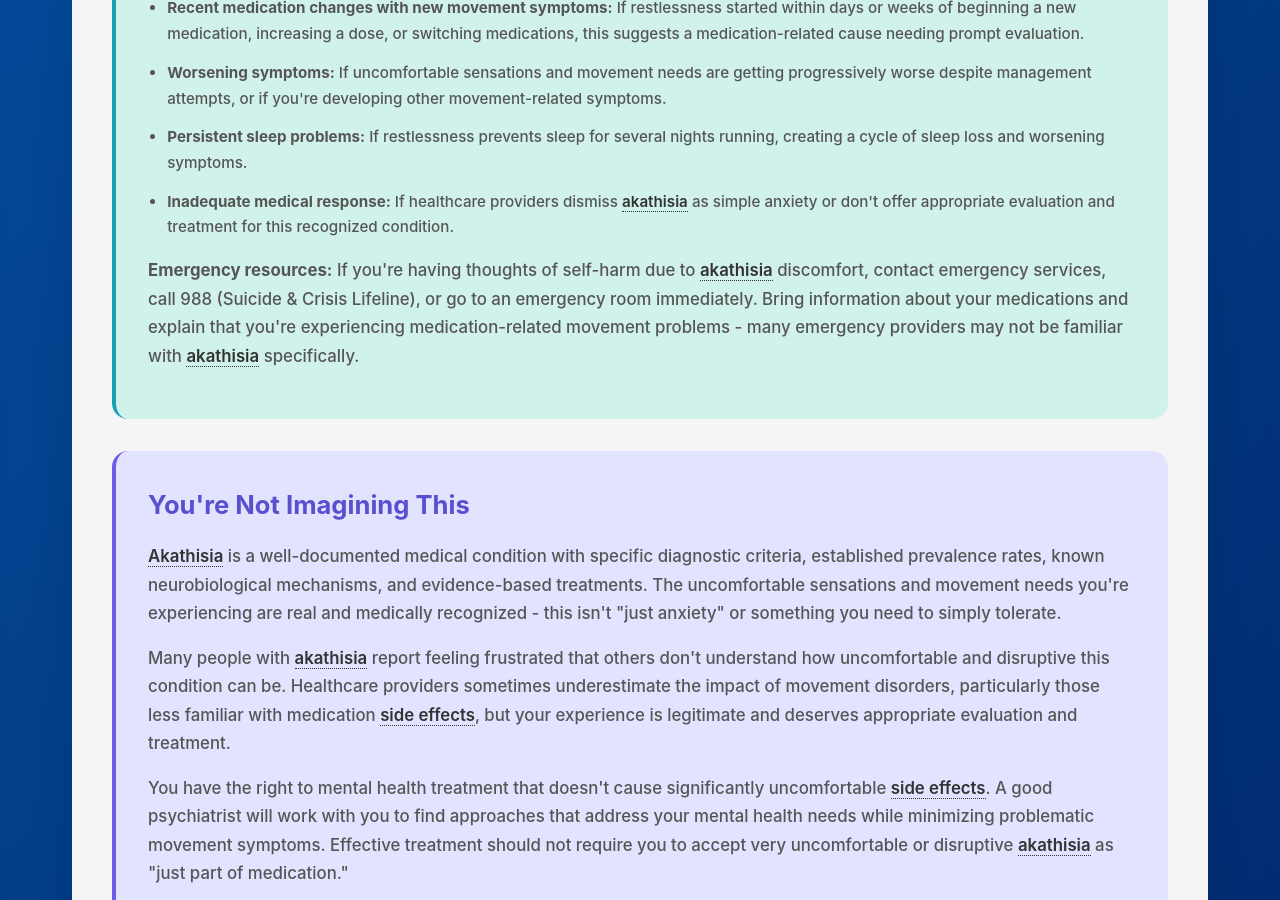
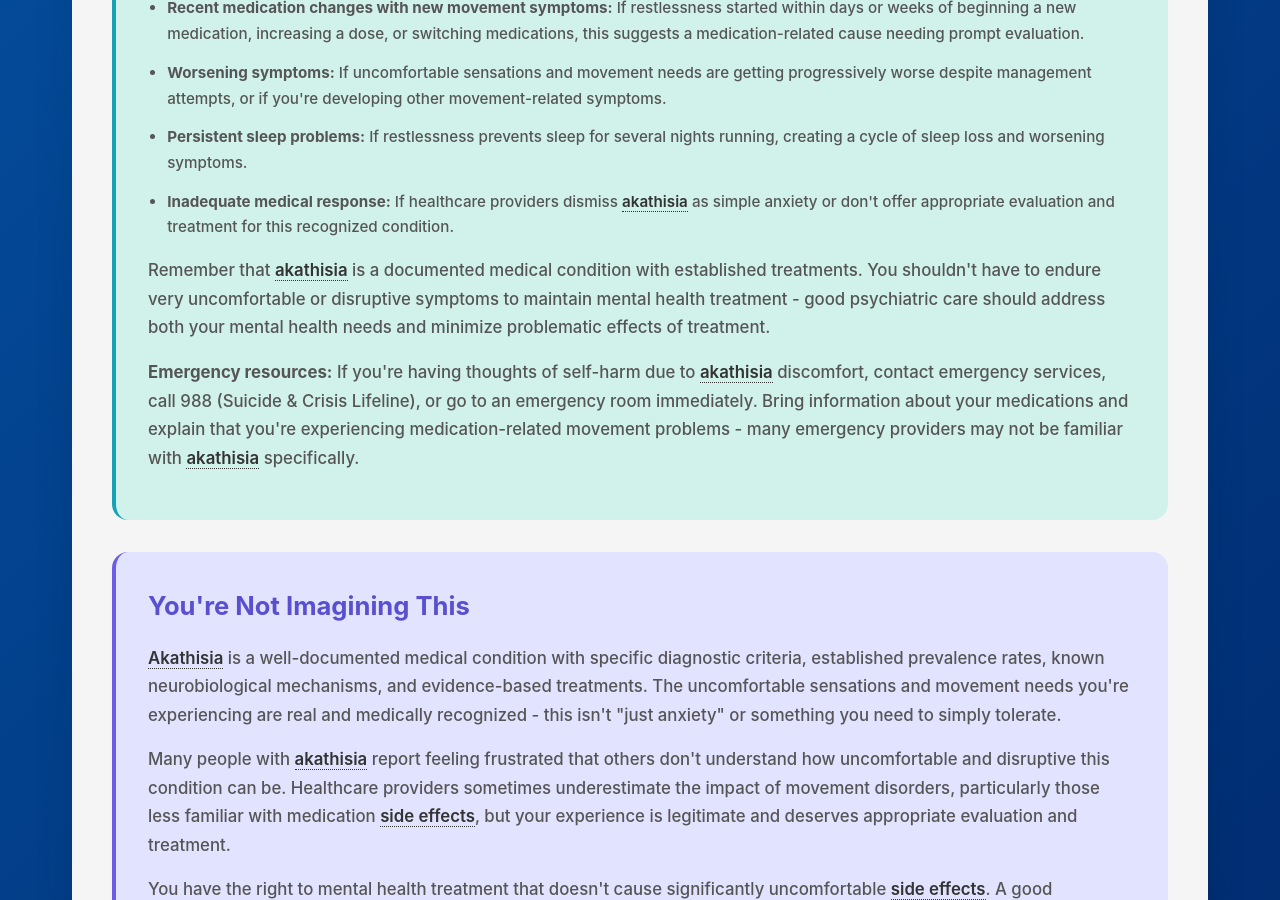
Before and after one commit to neurodivergent-survival-guide/neurodivergent-survival-guide, a Jekyll site: the page built from struggles/akathisia.html, in a window 1280 px wide and 900 px high, scrolled down 4396 px. Built offline with Jekyll 4.4.1, drawn with Linux system fonts in a browser that asks for light colours.

Commit message:
Update akathisia.html

```diff
--- a/struggles/akathisia.html
+++ b/struggles/akathisia.html
@@ -114,6 +114,8 @@ search_terms: ["can't sit still", "restless medication", "medicine making pace",
             <li><strong>Inadequate medical response:</strong> If healthcare providers dismiss <span class="jargon">akathisia<span class="tooltip">A movement disorder characterized by inner restlessness and an irresistible urge to move</span></span> as simple anxiety or don't offer appropriate evaluation and treatment for this recognized condition.</li>
         </ul>
 
+            <p>Remember that <span class="jargon">akathisia<span class="tooltip">A movement disorder characterized by inner restlessness and an irresistible urge to move</span></span> is a documented medical condition with established treatments. You shouldn't have to endure very uncomfortable or disruptive symptoms to maintain mental health treatment - good psychiatric care should address both your mental health needs and minimize problematic effects of treatment.</p>
+
         <div class="highlight-box">
             <p><strong>Emergency resources:</strong> If you're having thoughts of self-harm due to <span class="jargon">akathisia<span class="tooltip">A movement disorder characterized by inner restlessness and an irresistible urge to move</span></span> discomfort, contact emergency services, call 988 (Suicide & Crisis Lifeline), or go to an emergency room immediately. Bring information about your medications and explain that you're experiencing medication-related movement problems - many emergency providers may not be familiar with <span class="jargon">akathisia<span class="tooltip">A movement disorder characterized by inner restlessness and an irresistible urge to move</span></span> specifically.</p>
         </div>
```
